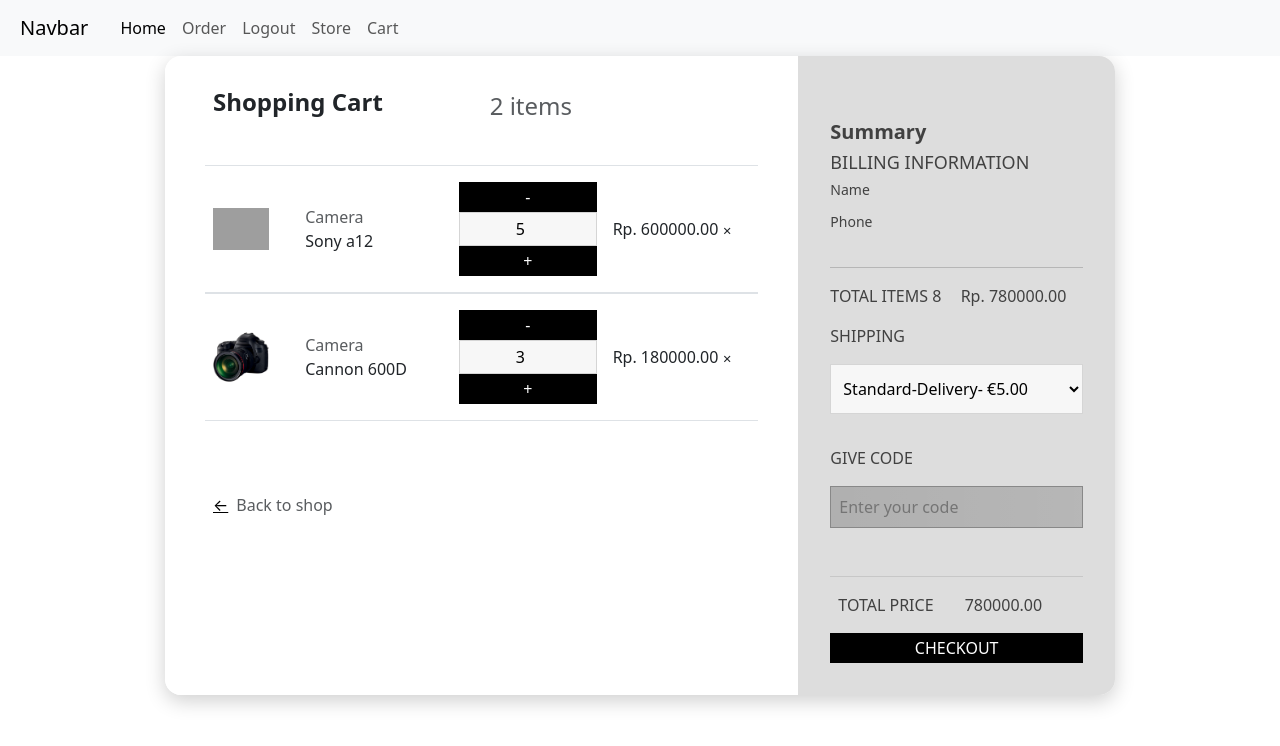
After one commit to DillonAdriyan/app-studio, a Django app: page /cart/ in a window 1280 px wide. The commit adds this page. Shown: the top 746 px of the page. Run offline with Django 5.2, Linux system fonts and the light colour scheme; a user stored in the database is signed in; data comes from the database, SQL or seed files in the repository; both versions use the stored data as it was after the commit; some libraries are stand-ins or nearby versions; grey boxes are pictures that could not be loaded.

Commit message:
perbaiki daftar, + fungsi add dan remove quantity'

```diff
--- a/cart/admin.py
+++ b/cart/admin.py
@@ -1,7 +1,9 @@
 from django.contrib import admin
-from .models import Products, Category, Order
+from .models import Products, Category, Order, Cart, Profile
 # Register your models here.
 
 admin.site.register(Products)
 admin.site.register(Order)
 admin.site.register(Category)
+admin.site.register(Cart)
+admin.site.register(Profile)
--- a/cart/templates/base.html
+++ b/cart/templates/base.html
@@ -11,7 +11,177 @@
  crossorigin="anonymous">
 
 
+ <style>
 
+ h2 {
+  font-size: 18px;
+ }
+
+ h3 {
+  font-size: 14px;
+ }
+ .quantity {
+  text-align: center;
+  margin:auto;
+  padding: 4px;
+ }
+        .input-group {
+            max-width: 200px;
+            margin: 20px auto;
+        }
+        .input-group button {
+            width: 40px;
+        }
+        .input-group input {
+            text-align: center;
+        }
+
+.title{
+    margin-bottom: 5vh;
+}
+.card{
+    margin: auto;
+    max-width: 950px;
+    width: 90%;
+    box-shadow: 0 6px 20px 0 rgba(0, 0, 0, 0.19);
+    border-radius: 1rem;
+    border: transparent;
+}
+@media(max-width:767px){
+    .card{
+        margin: 3vh auto;
+    }
+}
+.cart{
+    background-color: #fff;
+    padding: 4vh 5vh;
+    border-bottom-left-radius: 1rem;
+    border-top-left-radius: 1rem;
+}
+@media(max-width:767px){
+    .cart{
+        padding: 4vh;
+        border-bottom-left-radius: unset;
+        border-top-right-radius: 1rem;
+    }
+}
+.summary{
+    background-color: #ddd;
+    border-top-right-radius: 1rem;
+    border-bottom-right-radius: 1rem;
+    padding: 4vh;
+    color: rgb(65, 65, 65);
+}
+@media(max-width:767px){
+    .summary{
+    border-top-right-radius: unset;
+    border-bottom-left-radius: 1rem;
+    }
+}
+.summary .col-2{
+    padding: 0;
+}
+.summary .col-10
+{
+    padding: 0;
+}.row{
+    margin: 0;
+}
+.title {
+    font-size: 1.5rem;
+}
+.main{
+    margin: 0;
+    padding: 2vh 0;
+    width: 100%;
+}
+.col-2, .col{
+    padding: 0 1vh;
+}
+a{
+    padding: 0 1vh;
+}
+.close{
+    margin-left: auto;
+    font-size: 0.7rem;
+}
+img{
+    width: 3.5rem;
+}
+.back-to-shop{
+    margin-top: 4.5rem;
+}
+h5{
+    margin-top: 4vh;
+}
+hr{
+    margin-top: 1.25rem;
+}
+form{
+    padding: 2vh 0;
+}
+select{
+    border: 1px solid rgba(0, 0, 0, 0.137);
+    padding: 1.5vh 1vh;
+    margin-bottom: 4vh;
+    outline: none;
+    width: 100%;
+    background-color: rgb(247, 247, 247);
+}
+input{
+    border: 1px solid rgba(0, 0, 0, 0.137);
+    padding: 1vh;
+    margin-bottom: 4vh;
+    outline: none;
+    width: 100%;
+    background-color: rgb(247, 247, 247);
+}
+input:focus::-webkit-input-placeholder
+{
+      color:transparent;
+}
+.btn{
+    background-color: #000;
+    border-color: #000;
+    color: white;
+    width: 100%;
+    font-size: 1rem;
+    text-align: center;
+    padding: 2px;
+    display: inline-block;
+    border-radius: 0;
+
+}
+
+.box-quantity {
+ display: inline-block;
+}
+.btn:focus{
+    box-shadow: none;
+    outline: none;
+    box-shadow: none;
+    color: white;
+    -webkit-box-shadow: none;
+    -webkit-user-select: none;
+    transition: none;
+}
+.btn:hover{
+    color: white;
+}
+a{
+    color: black;
+}
+a:hover{
+    color: black;
+    text-decoration: none;
+}
+ #code{
+    background-image: linear-gradient(to left, rgba(255, 255, 255, 0.253) , rgba(255, 255, 255, 0.185)), url("https://img.icons8.com/small/16/000000/long-arrow-right.png");
+    background-repeat: no-repeat;
+    background-position-x: 95%;
+    background-position-y: center;
+}
+    </style>
  <title>Studio</title>
 </head>
 <body>
@@ -37,7 +207,7 @@
           <a class="nav-link" href="{% url 'store' %}">Store</a>
         </li>
         <li class="nav-item">
-          <a class="nav-link disabled" aria-disabled="true">Disabled</a>
+          <a class="nav-link" href="{% url 'cart' %}">Cart</a>
         </li>
       </ul>
     </div>
--- /dev/null
+++ b/cart/templates/store/cart.html
@@ -0,0 +1,106 @@
+{% extends 'base.html' %}
+{% block content %}
+<div class="card">
+ <div class="row">
+  <div class="col-md-8 cart">
+   <div class="title">
+{% if carts %}
+    <div class="row">
+     <div class="col">
+      <h4><b>Shopping Cart</b></h4>
+     </div>
+     <div class="col align-self-center text-right text-muted">
+      {{ total_product }} items
+     </div>
+    </div>
+   </div>
+   {% for cart in carts %}
+   <div class="row border-top border-bottom">
+    <div class="row main align-items-center">
+     <div class="col-2">
+      <img class="img-fluid" src="{{ cart.product.image.url }}" height="30">
+     </div>
+     <div class="col">
+      <div class="row text-muted">
+       {{ cart.product.category }}
+      </div>
+      <div class="row">
+       {{ cart.product.name }}
+      </div>
+     </div>
+     <div class="col">
+      <div class="box-quantity">
+    <a href="{% url 'remove_quantity' cart.id %}"
+    class="btn btn-primary">-</a>
+    <input type="number" value="{{ cart.quantity }}" class="quantity">
+    <a href="{% url 'add_quantity' cart.id %}"
+    class="btn btn-primary">+</a>
+      </div>
+</div>
+
+
+     <div class="col">
+      Rp. {{ cart.get_total_price }}
+      <span class="close">&#10005;</span>
+     </div>
+    </div>
+   </div>
+   {% endfor %}
+
+   <div class="back-to-shop">
+    <a href="{% url 'store' %}">&leftarrow;</a><span class="text-muted">Back to shop</span>
+   </div>
+  </div>
+  <div class="col-md-4 summary">
+   <div>
+    <h5><b>Summary</b></h5>
+   </div>
+   <div class="row">
+    <div class="col" style="padding-left:0">
+     <h2>BILLING INFORMATION</h2>
+     <h3>Name</h3>
+     <p>{{ user.first_name | title }} {{user.last_name | title }}</p>
+     <h3>Phone</h3>
+     <p>{{ user.profile.phone }}</p>
+    </div>
+   </div>
+   <hr>
+   <div class="row">
+    <div class="col" style="padding-left:0;">
+     TOTAL ITEMS {{ total_items }}
+    </div>
+    <div class="col text-right">
+     Rp. {{ total_price }}
+    </div>
+   </div>
+   <form>
+    <p>
+     SHIPPING
+    </p>
+    <select><option class="text-muted">Standard-Delivery- &euro;5.00</option></select>
+    <p>
+     GIVE CODE
+    </p>
+    <input id="code" placeholder="Enter your code">
+   </form>
+   <div class="row" style="border-top: 1px solid rgba(0,0,0,.1); padding: 2vh 0;">
+    <div class="col">
+     TOTAL PRICE
+    </div>
+    <div class="col text-right">
+     {{ total_price }}
+    </div>
+   </div>
+   <button class="btn">CHECKOUT</button>
+  </div>
+ </div>
+   {% else %}
+   <p>Tidak ada barang di keranjang</p>
+   {% endif %}
+</div>
+
+<script src="https://code.jquery.com/jquery-3.6.0.min.js"></script>
+
+
+
+{% endblock %}
--- a/cart/templates/store/store.html
+++ b/cart/templates/store/store.html
@@ -14,11 +14,9 @@
     <p class="card-text">
      {{ product.description }}
     </p>
-    <form method="post">
-            {% csrf_token %}
-            <input type="hidden" name="product" value="{{ product.id }}">
+          <a href="{% url 'addCart' product.id %}">
             <button class="btn btn-primary" type="submit">Add to Cart</button>
-        </form>
+          </a>
    </div>
   </div>
  </div>
--- a/cart/urls.py
+++ b/cart/urls.py
@@ -1,5 +1,5 @@
 from django.urls import path
-from .views import login, logout, homepage, signup, CheckOut, OrderView, store
+from .views import login, logout, homepage, signup, CheckOut, OrderView, store, add_to_cart, cart, add_quantity, remove_quantity
 from django.conf.urls.static import static
 from django.conf import settings
 
@@ -11,6 +11,10 @@ urlpatterns = [
     path('logout', logout, name='logout'),
     path('check-out', CheckOut.as_view(), name='checkout'),
     path('orders', OrderView.as_view(), name='orders'),
+    path('orders/<int:product_id>/', add_to_cart , name='addCart'),
+    path('cart/', cart , name='cart'),
+    path('cart/add_quantity/<int:cart_id>/', add_quantity , name='add_quantity'),
+    path('cart/remove_quantity/<int:cart_id>/', remove_quantity , name='remove_quantity'),
 ]
 
 urlpatterns += static(settings.MEDIA_URL, document_root=settings.MEDIA_ROOT)
--- a/cart/views.py
+++ b/cart/views.py
@@ -1,12 +1,14 @@
-from django.shortcuts import render, redirect, HttpResponseRedirect
-from .models import Category, Products, Order, Cart
+from django.shortcuts import render, redirect, HttpResponseRedirect, get_object_or_404
 from django.views import View
-from django.contrib.auth.hashers import check_password, make_password
-from django.contrib.auth.models import User
-from django.shortcuts import render, redirect
 from django.contrib.auth import authenticate, login as auth_login, logout as auth_logout
 from django.contrib.auth.decorators import login_required
+from django.contrib.auth.models import User
+from django.utils.decorators import method_decorator
 from django.http import HttpResponse
+
+from .models import Category, Products, Order, Cart
+from .forms import UserRegisterForm
+
 
 def login(request):
     if request.method == 'POST':
@@ -29,17 +31,11 @@ def logout(request):
 def homepage(request):
     return render(request, 'store/store.html')
 
-
-
-
-
-# Create your views here.
 class Index(View):
     def post(self, request):
         product_id = request.POST.get('product')
         remove = request.POST.get('remove')
-        customer_id = request.session.get('customer')
-        customer = Customer.objects.get(id=customer_id)
+        customer = request.user
 
         cart_item, created = Cart.objects.get_or_create(customer=customer, product_id=product_id)
         if remove:
@@ -52,30 +48,19 @@ class Index(View):
     def get(self, request):
         return HttpResponseRedirect(f'/store{request.get_full_path()[1:]}')
 
+def store(request):
+    if not request.session.get('cart'):
+        request.session['cart'] = {}
 
+    categoryID = request.GET.get('category')
+    products = Products.get_all_products_by_categoryid(categoryID) if categoryID else Products.get_all_products()
 
-def store(request):
-    cart = request.session.get('cart')
-    if not cart:
-        request.session['cart'] = {}
-    products = None
-    categories = Category.get_all_categories()
-    categoryID = request.GET.get('category')
-    if categoryID:
-        products = Products.get_all_products_by_categoryid(categoryID)
-    else:
-        products = Products.objects.all()
+    data = {
+        'products': products,
+        'categories': Category.get_all_categories()
+    }
 
-    data = {}
-    data['products'] = products
-    data['categories'] = categories
-
-    print('you are : ', request.session.get('email'))
     return render(request, 'store/store.html', data)
-
-
- # check out Viewfrom django.shortcuts import render, redirect
-from django.utils.decorators import method_decorator
 
 class CheckOut(View):
     @method_decorator(login_required)
@@ -85,19 +70,20 @@ class CheckOut(View):
         customer = request.user
         cart = request.session.get('cart')
         products = Products.get_products_by_id(list(cart.keys()))
-        print(address, phone, customer, cart, products)
 
         for product in products:
-            order = Order(customer=customer,
-                          product=product,
-                          price=product.price,
-                          address=address,
-                          phone=phone,
-                          quantity=cart.get(str(product.id)))
+            order = Order(
+                customer=customer,
+                product=product,
+                price=product.price,
+                address=address,
+                phone=phone,
+                quantity=cart.get(str(product.id))
+            )
             order.save()
-            # Reduce stock
             product.stock -= cart.get(str(product.id))
             product.save()
+
         request.session['cart'] = {}
 
         return redirect('cart')
@@ -105,25 +91,75 @@ class CheckOut(View):
 
 
 
+def cart(request):
+ user = request.user
+ cart = Cart.objects.filter(customer=user)
+ total_items = Cart.total_items(user)
+ total_product = Cart.total_product(user)
+ total_price = Cart.total_price(user)
+ context = { 'carts' : cart,
+ 'user': user,
+ 'total_items': total_items,
+ 'total_product': total_product,
+ 'total_price': total_price
+ }
+ return render(request, 'store/cart.html', context)
+
+def add_to_cart(request, product_id):
+    product = get_object_or_404(Products, pk=product_id)
+    if request.method == 'POST':
+        quantity = int(request.POST.get('quantity', 1))
+        customer = request.user
+        cart_item, created = Cart.objects.get_or_create(customer=customer, product=product)
+        if not created:
+            # Jika item sudah ada di keranjang, tambahkan kuantitas baru ke kuantitas yang ada
+            cart_item.quantity += quantity
+        else:
+            cart_item.quantity = quantity
+        cart_item.save()
+        return redirect('cart')
+
+    context = {'products': product}
+    return render(request, 'store/add_cart.html', context)
+
+
+
+def add_quantity(request, cart_id):
+    cart_item = Cart.objects.get(pk=cart_id)
+    cart_item.add_quantity()
+    return redirect('cart')
+
+def remove_quantity(request, cart_id):
+    cart_item = Cart.objects.get(pk=cart_id)
+    cart_item.remove_quantity()
+    return redirect('cart')
+
+
 class OrderView(View):
+    @method_decorator(login_required)
     def get(self, request):
         user = request.user
         orders = Order.get_orders_by_user(user.id)
         context = {'orders': orders}
-        print(orders)
         return render(request, 'store/orders.html', context)
 
 
-
+from django.shortcuts import render, redirect
 from django.contrib.auth import authenticate, login as auth_login
+from .forms import UserRegisterForm
+from django.contrib.auth.models import User
 
 def signup(request):
     if request.method == 'POST':
-        first_name = request.POST.get('firstname')
-        last_name = request.POST.get('lastname')
+        form = UserRegisterForm(request.POST)
+        error_message = None
+
+        # Retrieve form data
+        first_name = request.POST.get('first_name')
+        last_name = request.POST.get('last_name')
         phone = request.POST.get('phone')
         email = request.POST.get('email')
-        password = request.POST.get('password')
+        password = request.POST.get('password1')
 
         value = {
             'first_name': first_name,
@@ -131,39 +167,56 @@ def signup(request):
             'phone': phone,
             'email': email
         }
-        error_message = None
 
+        # Custom validation logic
         if not first_name:
-            error_message = "Please Enter your First Name !!"
+            error_message = "Please enter your first name!"
         elif len(first_name) < 3:
-            error_message = 'First Name must be 3 char long or more'
+            error_message = 'First name must be 3 characters long or more.'
         elif not last_name:
-            error_message = 'Please Enter your Last Name'
+            error_message = 'Please enter your last name.'
         elif len(last_name) < 3:
-            error_message = 'Last Name must be 3 char long or more'
+            error_message = 'Last name must be 3 characters long or more.'
         elif not phone:
-            error_message = 'Enter your Phone Number'
+            error_message = 'Enter your phone number.'
         elif len(phone) < 10:
-            error_message = 'Phone Number must be 10 char Long'
+            error_message = 'Phone number must be 10 characters long.'
+        elif not password:
+            error_message = 'Please enter a password.'
         elif len(password) < 5:
-            error_message = 'Password must be 5 char long'
+            error_message = 'Password must be 5 characters long.'
+        elif not email:
+            error_message = 'Please enter your email.'
         elif len(email) < 5:
-            error_message = 'Email must be 5 char long'
-        elif User.objects.filter(username=email).exists():
-            error_message = 'Email Address Already Registered..'
+            error_message = 'Email must be 5 characters long.'
+        elif User.objects.filter(email=email).exists():
+            error_message = 'Email address already registered.'
 
+        # If no custom errors, validate the form
         if not error_message:
-            user = User(first_name=first_name,
-                        last_name=last_name,
-                        username=email,
-                        email=email,
-                        password=make_password(password))
-            user.save()
-            user = authenticate(request, username=email, password=password)
-            if user is not None:
-                auth_login(request, user)
-                return redirect('homepage')
-        else:
-            return render(request, 'auth/signup.html', {'error': error_message, 'values': value})
+            if form.is_valid():
+                user = form.save()
+                user = authenticate(request, username=email, password=password)
+                if user is not None:
+                    auth_login(request, user)
+                    return redirect('homepage')
+                else:
+                    error_message = 'Authentication failed'
+            else:
+                # Form validation errors
+                for field, errors in form.errors.items():
+                    error_message = f"{field}: {', '.join(errors)}"
+                    break
 
-    return render(request, 'auth/signup.html')
+        return render(request, 'auth/signup.html', {'form': form, 'error': error_message, 'values': value})
+
+    else:
+        form = UserRegisterForm()
+        value = {
+            'first_name': '',
+            'last_name': '',
+            'phone': '',
+            'email': ''
+        }
+
+    return render(request, 'auth/signup.html', {'form': form, 'values': value})
```
Also changed, not shown: cart/forms.py (+7 -4 lines), cart/models.py (+29 -24 lines), cart/templates/auth/signup.html (+16 -11 lines), cart/templates/store/add_cart.html (added, +46 -0 lines), cart/migrations/0004_alter_category_description_alter_order_address_and_more.py (added), db.sqlite3.
